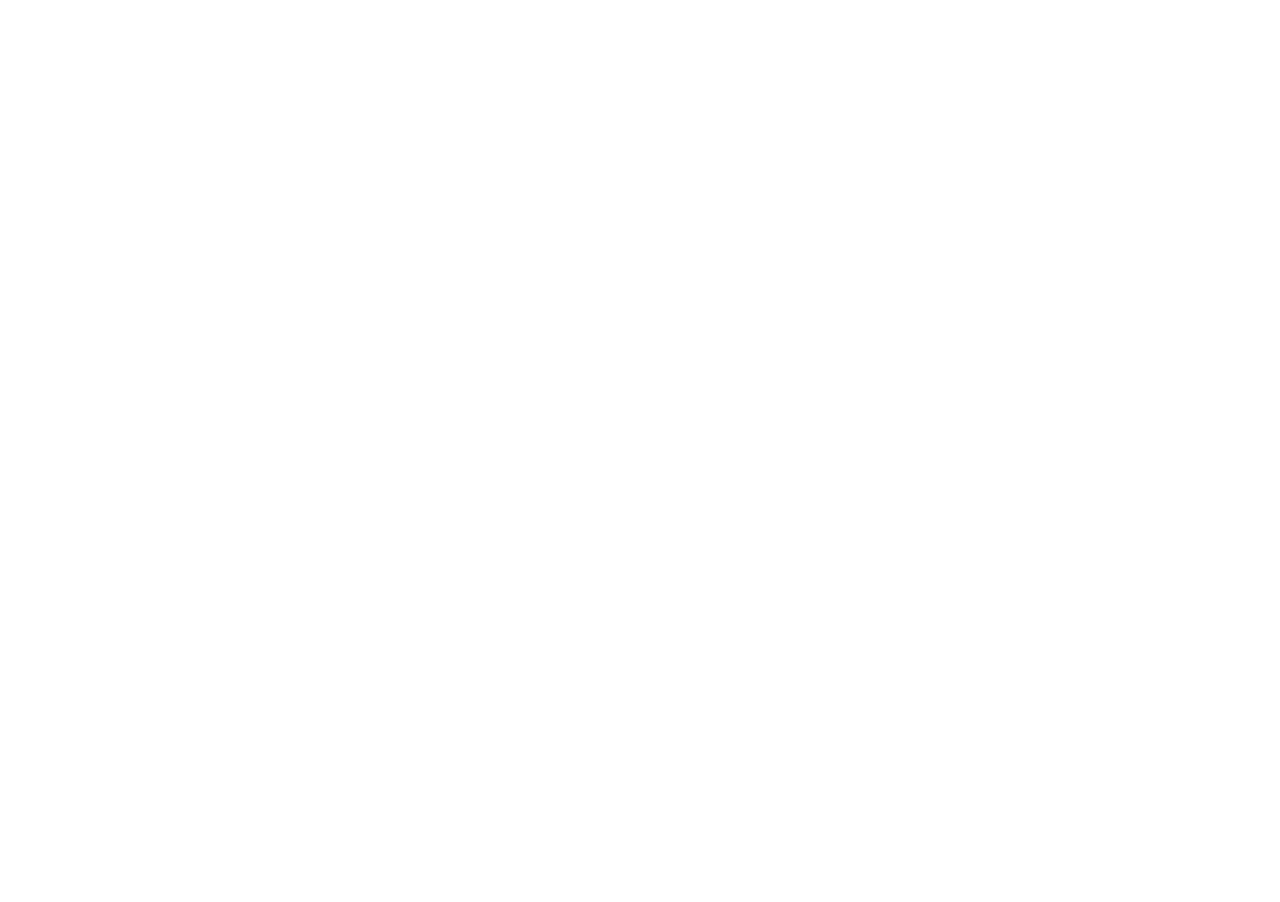
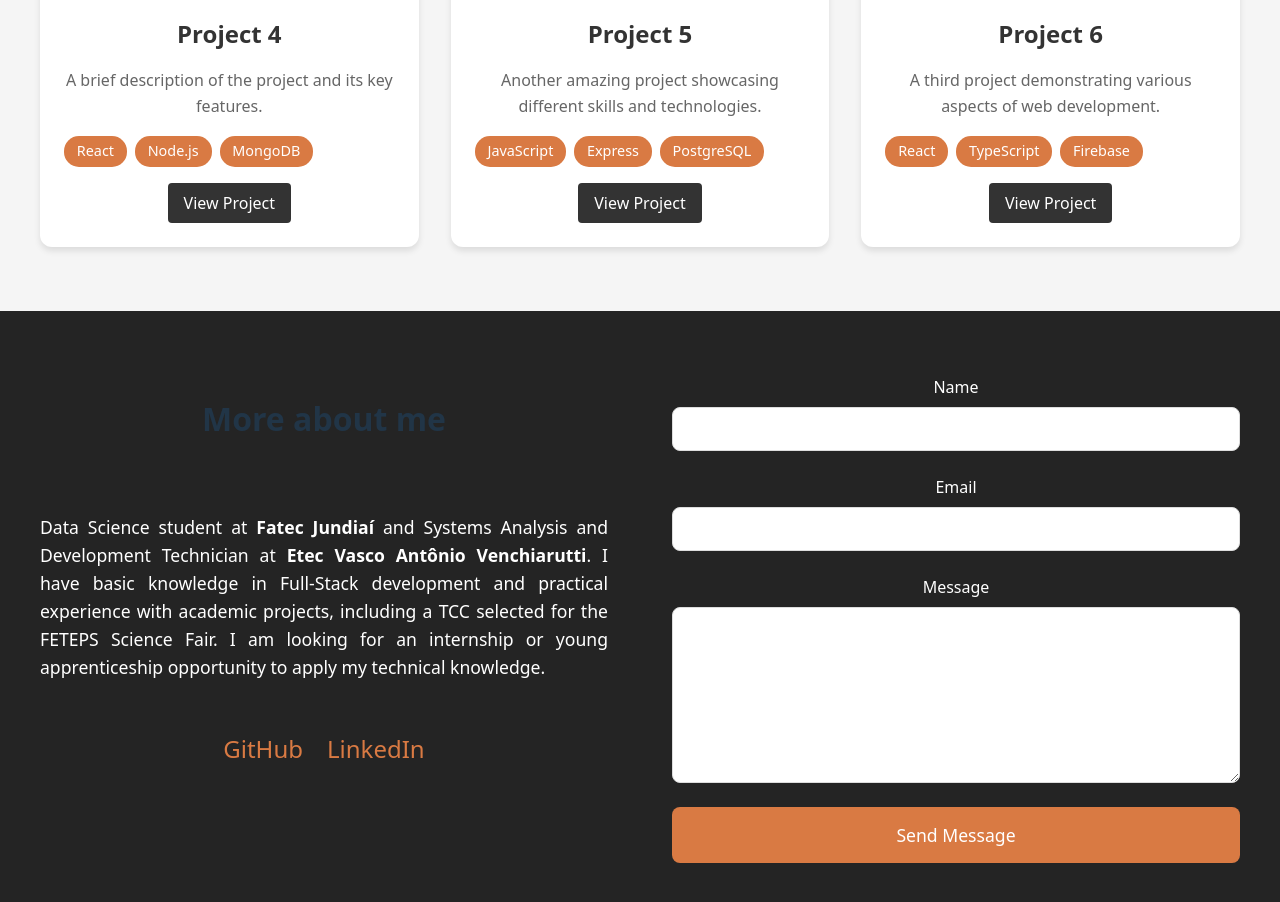
Before and after one commit to PedroHmelosilva/portifolio, a React (Vite) app: page / in a window 1280 px wide. Shown: the part 1760-2662 px from the top of the page. Before the commit the page ends 1729 px from the top, so only its background shows below. Built offline with nearby package versions, Linux system fonts and the light colour scheme.

Commit message:
05_04_2025
Add contact page

```diff
--- a/src/components/Navbar.css
+++ b/src/components/Navbar.css
@@ -2,14 +2,44 @@
   display: flex;
   justify-content: center;
   align-items: center;
-  padding: .5rem 2rem;
+  padding: .5rem 0rem;
   background-color: #D97A43;
   box-shadow: 0 2px 4px rgba(0, 0, 0, 0.1);
   position: relative;
-  bottom: 0;
+  width: 100%;
+  z-index: 9999;
+  transition: all 0.3s ease;
+  transform: translateY(0);
+}
+
+.navbar.sticky {
+  position: fixed;
+  top: 0;
   left: 0;
   right: 0;
-  z-index: 9999;
+  animation: slideDown 0.3s ease-in-out;
+}
+
+@keyframes slideDown {
+  from {
+    transform: translateY(-100%);
+  }
+  to {
+    transform: translateY(0);
+  }
+}
+
+@keyframes slideUp {
+  from {
+    transform: translateY(100%);
+  }
+  to {
+    transform: translateY(0);
+  }
+}
+
+.navbar:not(.sticky) {
+  animation: slideUp 0.3s ease-in-out;
 }
 
 .desktop-buttons {
--- a/src/components/Navbar.jsx
+++ b/src/components/Navbar.jsx
@@ -1,15 +1,32 @@
-import React, { useState } from 'react';
+import React, { useState, useEffect } from 'react';
 import './Navbar.css';
 
 function Navbar() {
   const [isOpen, setIsOpen] = useState(false);
+  const [isSticky, setIsSticky] = useState(false);
+
+  useEffect(() => {
+    const handleScroll = () => {
+      const navbar = document.querySelector('.navbar');
+      const navbarPosition = navbar.offsetTop;
+
+      if (window.scrollY > navbarPosition) {
+        setIsSticky(true);
+      } else {
+        setIsSticky(false);
+      }
+    };
+
+    window.addEventListener('scroll', handleScroll);
+    return () => window.removeEventListener('scroll', handleScroll);
+  }, []);
 
   const toggleMenu = () => {
     setIsOpen(!isOpen);
   };
 
   return (
-    <nav className="navbar">
+    <nav className={`navbar ${isSticky ? 'sticky' : ''}`}>
       <div className="desktop-buttons">
         <a href="#projects-section">Projects</a>
         <a href="#contact">Contact</a>
--- a/src/main.jsx
+++ b/src/main.jsx
@@ -3,6 +3,7 @@
 import App from './App.jsx'
 import Navbar from './components/Navbar.jsx'
 import Projects from './pages/Projects.jsx'
+import Contact from './pages/Contact.jsx'
 import './index.css'
 
 ReactDOM.createRoot(document.getElementById('root')).render(
@@ -10,5 +11,6 @@
     <App />
     <Navbar />
     <Projects />
+    <Contact />
   </React.StrictMode>,
 )
--- /dev/null
+++ b/src/pages/Contact.css
@@ -0,0 +1,101 @@
+.contact-section {
+  padding: 4rem 2rem;
+  background-color: #242424;
+}
+
+.contact-container {
+  max-width: 1200px;
+  margin: 0 auto;
+  display: grid;
+  grid-template-columns: 1fr 1fr;
+  gap: 4rem;
+}
+
+.contact-info {
+  display: flex;
+  flex-direction: column;
+  gap: 2rem;
+}
+
+.contact-text {
+  font-size: 1.1rem;
+  line-height: 1.6;
+  color: #fff;
+  text-align: justify;
+}
+
+.social-links {
+  display: flex;
+  justify-content: center;
+  align-items: center;
+  gap: 1.5rem;
+}
+
+.social-link {
+  color: #D97A43;
+  text-decoration: none;
+  font-size: 1.5rem;
+  transition: color 0.2s ease;
+}
+
+.social-link:hover {
+  color: #bf6935;
+}
+
+.contact-form {
+  display: flex;
+  flex-direction: column;
+  gap: 1.5rem;
+}
+
+.form-group {
+  display: flex;
+  flex-direction: column;
+  gap: 0.5rem;
+}
+
+.form-label {
+  font-weight: 500;
+  color: #fff;
+}
+
+.form-input,
+.form-textarea {
+  padding: 0.75rem;
+  border: 1px solid #ddd;
+  border-radius: 0.5rem;
+  font-size: 1rem;
+  transition: border-color 0.2s ease;
+}
+
+.form-input:focus,
+.form-textarea:focus {
+  outline: none;
+  border-color: #D97A43;
+}
+
+.form-textarea {
+  min-height: 150px;
+  resize: vertical;
+}
+
+.submit-button {
+  padding: 1rem 2rem;
+  background-color: #D97A43;
+  color: white;
+  border: none;
+  border-radius: 0.5rem;
+  font-size: 1.1rem;
+  cursor: pointer;
+  transition: background-color 0.2s ease;
+}
+
+.submit-button:hover {
+  background-color: #bf6935;
+}
+
+@media (max-width: 768px) {
+  .contact-container {
+    grid-template-columns: 1fr;
+  }
+}
--- a/src/pages/Contact.jsx
+++ b/src/pages/Contact.jsx
@@ -1,118 +1,5 @@
-import styled from '@emotion/styled';
-import { motion } from 'framer-motion';
-
-const ContactContainer = styled.div`
-  min-height: 100vh;
-  padding: 6rem 2rem 2rem;
-  max-width: 1200px;
-  margin: 0 auto;
-`;
-
-const Title = styled(motion.h2)`
-  font-size: ${props => props.theme.typography.h2.fontSize};
-  font-weight: ${props => props.theme.typography.h2.fontWeight};
-  color: ${props => props.theme.colors.text};
-  margin-bottom: 3rem;
-  text-align: center;
-`;
-
-const ContactContent = styled.div`
-  display: grid;
-  grid-template-columns: 1fr 1fr;
-  gap: 4rem;
-
-  @media (max-width: ${props => props.theme.breakpoints.tablet}) {
-    grid-template-columns: 1fr;
-  }
-`;
-
-const ContactInfo = styled(motion.div)`
-  display: flex;
-  flex-direction: column;
-  gap: 2rem;
-`;
-
-const ContactText = styled.p`
-  font-size: ${props => props.theme.typography.body.fontSize};
-  line-height: ${props => props.theme.typography.body.lineHeight};
-  color: ${props => props.theme.colors.text};
-`;
-
-const SocialLinks = styled.div`
-  display: flex;
-  gap: 1.5rem;
-`;
-
-const SocialLink = styled(motion.a)`
-  color: ${props => props.theme.colors.primary};
-  text-decoration: none;
-  font-size: 1.5rem;
-  transition: color 0.2s ease;
-
-  &:hover {
-    color: ${props => props.theme.colors.secondary};
-  }
-`;
-
-const ContactForm = styled(motion.form)`
-  display: flex;
-  flex-direction: column;
-  gap: 1.5rem;
-`;
-
-const FormGroup = styled.div`
-  display: flex;
-  flex-direction: column;
-  gap: 0.5rem;
-`;
-
-const Label = styled.label`
-  font-weight: 500;
-  color: ${props => props.theme.colors.text};
-`;
-
-const Input = styled.input`
-  padding: 0.75rem;
-  border: 1px solid ${props => props.theme.colors.gray};
-  border-radius: 0.5rem;
-  font-size: ${props => props.theme.typography.body.fontSize};
-  transition: border-color 0.2s ease;
-
-  &:focus {
-    outline: none;
-    border-color: ${props => props.theme.colors.primary};
-  }
-`;
-
-const TextArea = styled.textarea`
-  padding: 0.75rem;
-  border: 1px solid ${props => props.theme.colors.gray};
-  border-radius: 0.5rem;
-  font-size: ${props => props.theme.typography.body.fontSize};
-  min-height: 150px;
-  resize: vertical;
-  transition: border-color 0.2s ease;
-
-  &:focus {
-    outline: none;
-    border-color: ${props => props.theme.colors.primary};
-  }
-`;
-
-const SubmitButton = styled(motion.button)`
-  padding: 1rem 2rem;
-  background-color: ${props => props.theme.colors.primary};
-  color: white;
-  border: none;
-  border-radius: 0.5rem;
-  font-size: 1.1rem;
-  cursor: pointer;
-  transition: background-color 0.2s ease;
-
-  &:hover {
-    background-color: ${props => props.theme.colors.secondary};
-  }
-`;
+import React from 'react';
+import './Contact.css';
 
 const Contact = () => {
   const handleSubmit = (e) => {
@@ -122,83 +9,59 @@
   };
 
   return (
-    <ContactContainer>
-      <Title
-        initial={{ opacity: 0, y: 20 }}
-        animate={{ opacity: 1, y: 0 }}
-        transition={{ duration: 0.5 }}
-      >
-        Get in Touch
-      </Title>
-      <ContactContent>
-        <ContactInfo
-          initial={{ opacity: 0, x: -20 }}
-          animate={{ opacity: 1, x: 0 }}
-          transition={{ duration: 0.5 }}
-        >
-          <ContactText>
-            I'm always interested in hearing about new projects and opportunities.
-            Feel free to reach out!
-          </ContactText>
-          <SocialLinks>
-            <SocialLink
+    <section id="contact" className="contact-section">
+      <div className="contact-container">
+        <div className="contact-info">
+          <h1>More about me</h1>
+          <p className="contact-text">
+          Data Science student at <strong>Fatec Jundiaí </strong>
+          and Systems Analysis and Development Technician
+          at <strong>Etec Vasco Antônio Venchiarutti</strong>. I have
+          basic knowledge in Full-Stack development and practical
+          experience with academic projects, including a TCC selected
+          for the FETEPS Science Fair. I am looking for an internship
+          or young apprenticeship opportunity to apply my technical
+          knowledge.
+          </p>
+          <div className="social-links">
+            <a
               href="https://github.com"
               target="_blank"
               rel="noopener noreferrer"
-              whileHover={{ scale: 1.1 }}
-              whileTap={{ scale: 0.95 }}
+              className="social-link"
             >
               GitHub
-            </SocialLink>
-            <SocialLink
-              href="https://linkedin.com"
+            </a>
+            <a
+              href="https://www.linkedin.com/in/pedromeloesilva/"
               target="_blank"
               rel="noopener noreferrer"
-              whileHover={{ scale: 1.1 }}
-              whileTap={{ scale: 0.95 }}
+              className="social-link"
             >
               LinkedIn
-            </SocialLink>
-            <SocialLink
-              href="https://twitter.com"
-              target="_blank"
-              rel="noopener noreferrer"
-              whileHover={{ scale: 1.1 }}
-              whileTap={{ scale: 0.95 }}
-            >
-              Twitter
-            </SocialLink>
-          </SocialLinks>
-        </ContactInfo>
+            </a>
+          </div>
+        </div>
 
-        <ContactForm
-          onSubmit={handleSubmit}
-          initial={{ opacity: 0, x: 20 }}
-          animate={{ opacity: 1, x: 0 }}
-          transition={{ duration: 0.5 }}
-        >
-          <FormGroup>
-            <Label htmlFor="name">Name</Label>
-            <Input type="text" id="name" name="name" required />
-          </FormGroup>
-          <FormGroup>
-            <Label htmlFor="email">Email</Label>
-            <Input type="email" id="email" name="email" required />
-          </FormGroup>
-          <FormGroup>
-            <Label htmlFor="message">Message</Label>
-            <TextArea id="message" name="message" required />
-          </FormGroup>
-          <SubmitButton
-            type="submit"
-            whileHover={{ scale: 1.05 }}
-            whileTap={{ scale: 0.95 }}
-          >
+        <form className="contact-form" onSubmit={handleSubmit}>
+          <div className="form-group">
+            <label htmlFor="name" className="form-label">Name</label>
+            <input type="text" id="name" name="name" className="form-input" required />
+          </div>
+          <div className="form-group">
+            <label htmlFor="email" className="form-label">Email</label>
+            <input type="email" id="email" name="email" className="form-input" required />
+          </div>
+          <div className="form-group">
+            <label htmlFor="message" className="form-label">Message</label>
+            <textarea id="message" name="message" className="form-textarea" required />
+          </div>
+          <button type="submit" className="submit-button">
             Send Message
-          </SubmitButton>
-        </ContactForm>
-      </ContactContent>
-    </ContactContainer>
+          </button>
+        </form>
+      </div>
+    </section>
   );
 };
 
--- a/src/pages/Projects.css
+++ b/src/pages/Projects.css
@@ -28,10 +28,6 @@
   overflow: hidden;
   box-shadow: 0 4px 6px rgba(0, 0, 0, 0.1);
   transition: transform 0.3s ease;
-}
-
-.project-card:hover {
-  transform: translateY(-5px);
 }
 
 .project-image {
--- a/src/pages/Projects.jsx
+++ b/src/pages/Projects.jsx
@@ -22,6 +22,30 @@
     {
       id: 3,
       title: "Project 3",
+      description: "A third project demonstrating various aspects of web development.",
+      image: "https://via.placeholder.com/400x200",
+      technologies: ["React", "TypeScript", "Firebase"],
+      link: "#"
+    },
+    {
+      id: 4,
+      title: "Project 4",
+      description: "A brief description of the project and its key features.",
+      image: "https://via.placeholder.com/400x200",
+      technologies: ["React", "Node.js", "MongoDB"],
+      link: "#"
+    },
+    {
+      id: 5,
+      title: "Project 5",
+      description: "Another amazing project showcasing different skills and technologies.",
+      image: "https://via.placeholder.com/400x200",
+      technologies: ["JavaScript", "Express", "PostgreSQL"],
+      link: "#"
+    },
+    {
+      id: 6,
+      title: "Project 6",
       description: "A third project demonstrating various aspects of web development.",
       image: "https://via.placeholder.com/400x200",
       technologies: ["React", "TypeScript", "Firebase"],
```
Also changed, not shown: src/App.jsx (line endings or trailing spaces).
